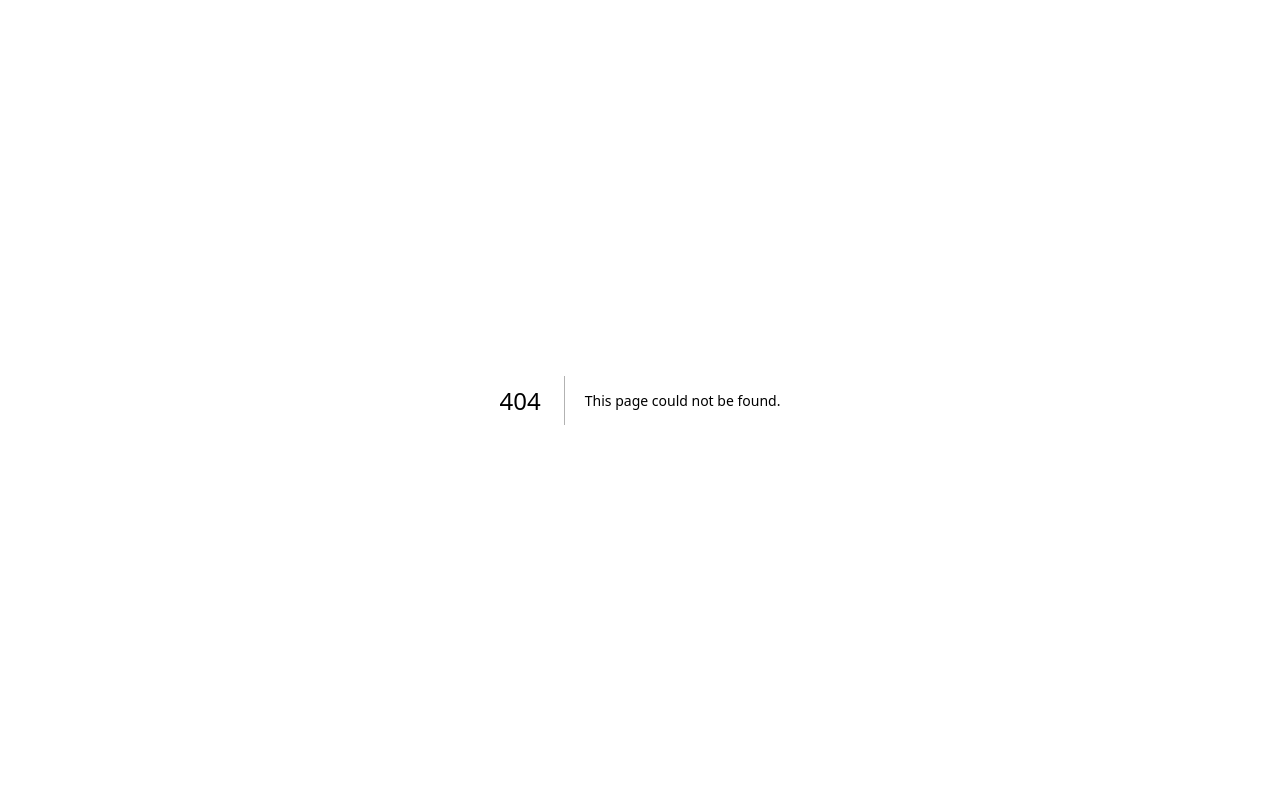
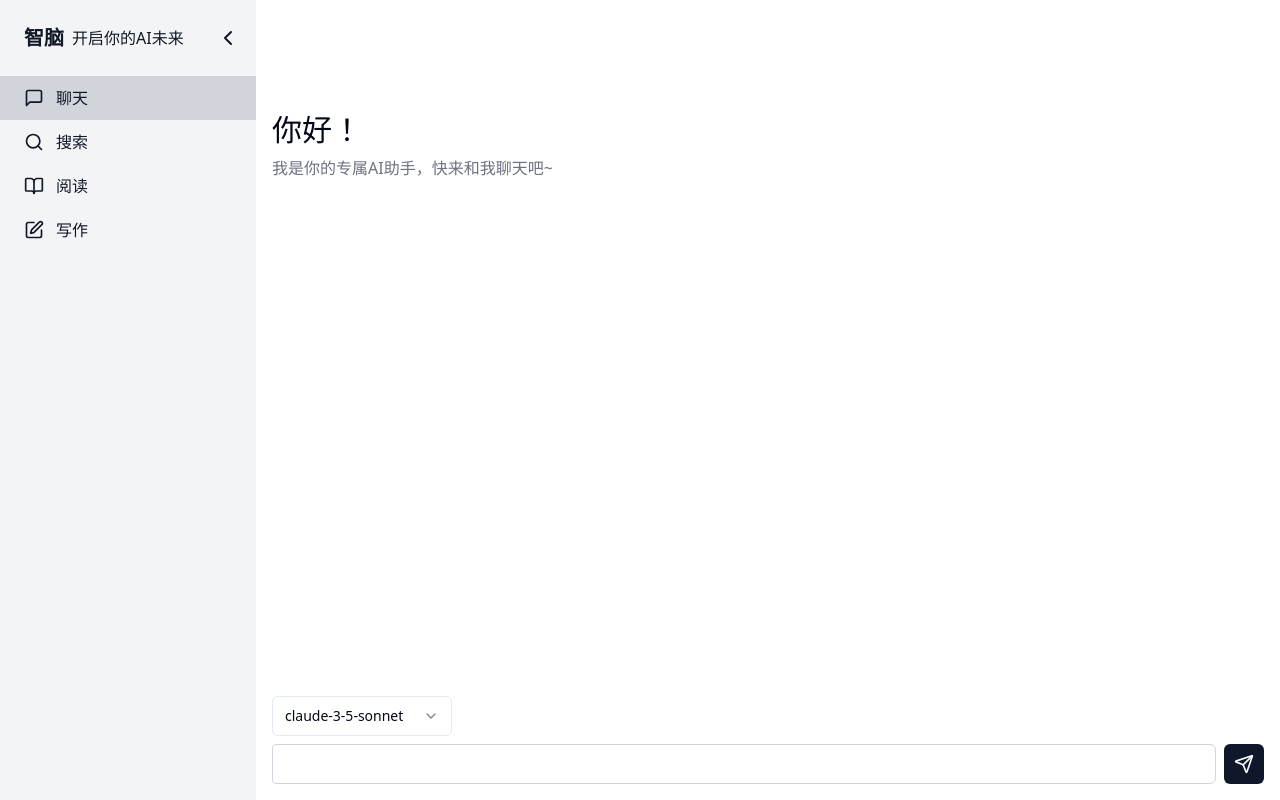
Before and after one commit to mengjian-github/brainhub-web, a Next.js app: page /main/chat in a window 1280 px wide. Before the commit this address had no page. Built offline with nearby package versions, Linux system fonts and the light colour scheme.

Commit message:
chore: Update sidebar component to use selected item state

```diff
--- /dev/null
+++ b/app/main/chat/page.tsx
@@ -0,0 +1,7 @@
+"use client";
+
+import Chat from "@/components/chat";
+
+export default function Home() {
+  return <Chat />;
+}
--- /dev/null
+++ b/app/main/layout.tsx
@@ -0,0 +1,41 @@
+"use client";
+
+import { useRouter } from "next/navigation";
+import Sidebar from "@/components/sidebar";
+import { useEffect, useState } from "react";
+
+export default function MainLayout({
+  children,
+}: Readonly<{
+  children: React.ReactNode;
+}>) {
+  const [isOpen, setIsOpen] = useState(false);
+  const router = useRouter();
+
+  useEffect(() => {
+    setIsOpen(window.innerWidth >= 640);
+  }, []);
+
+  const toggleSidebar = () => {
+    setIsOpen(!isOpen);
+  };
+
+  return (
+    <div className="flex min-h-screen">
+      <Sidebar
+        onSelectItem={(item) => {
+          router.push(item);
+        }}
+        isOpen={isOpen}
+        toggleSidebar={toggleSidebar}
+      />
+      <main
+        className={`flex-1 flex flex-col items-center justify-between p-4 transition-all duration-300 ${
+          isOpen ? "md:ml-64" : "ml-0"
+        }`}
+      >
+        {children}
+      </main>
+    </div>
+  );
+}
--- /dev/null
+++ b/app/main/page.tsx
@@ -0,0 +1,7 @@
+"use client";
+
+import Chat from "@/components/chat";
+
+export default function Main() {
+  return <Chat />;
+}
--- /dev/null
+++ b/app/main/read/page.tsx
@@ -0,0 +1,5 @@
+"use client";
+
+export default function Read() {
+  return "敬请期待";
+}
--- /dev/null
+++ b/app/main/search/page.tsx
@@ -0,0 +1,5 @@
+"use client";
+
+export default function Search() {
+  return "敬请期待";
+}
--- /dev/null
+++ b/app/main/write/page.tsx
@@ -0,0 +1,5 @@
+"use client";
+
+export default function Write() {
+  return "敬请期待";
+}
--- a/app/page.tsx
+++ b/app/page.tsx
@@ -1,36 +1,3 @@
-"use client";
-
-import Chat from "@/components/chat";
-import Sidebar from "@/components/sidebar";
-import { useState, useEffect } from "react";
-
 export default function Home() {
-  const [selectedItem, setSelectedItem] = useState("chat");
-  const [isOpen, setIsOpen] = useState(false);
-
-  useEffect(() => {
-    setIsOpen(window.innerWidth >= 640);
-  }, []);
-
-  const toggleSidebar = () => {
-    setIsOpen(!isOpen);
-  };
-
-  return (
-    <div className="flex min-h-screen">
-      <Sidebar
-        selectedItem={selectedItem}
-        onSelectItem={setSelectedItem}
-        isOpen={isOpen}
-        toggleSidebar={toggleSidebar}
-      />
-      <main
-        className={`flex-1 flex flex-col items-center justify-between p-4 transition-all duration-300 ${
-          isOpen ? "md:ml-64" : "ml-0"
-        }`}
-      >
-        <Chat />
-      </main>
-    </div>
-  );
+  return null;
 }
--- a/components/sidebar/index.tsx
+++ b/components/sidebar/index.tsx
@@ -1,29 +1,42 @@
 "use client";
 
-import React from "react";
+import SidebarItem from "./sidebar-item";
+import { usePathname } from "next/navigation";
 import {
-  ChevronLeft,
-  ChevronRight,
   MessageSquare,
   Search,
   BookOpen,
   Edit,
+  ChevronLeft,
+  ChevronRight,
 } from "lucide-react";
-import SidebarItem from "./sidebar-item";
+
+interface SidebarItemType {
+  path: string;
+  itemName: string;
+  Icon: React.ComponentType;
+}
 
 interface SidebarProps {
-  selectedItem: string;
   onSelectItem: (item: string) => void;
   isOpen: boolean;
   toggleSidebar: () => void;
 }
 
+const sidebarItems: SidebarItemType[] = [
+  { path: "/main/chat", itemName: "聊天", Icon: MessageSquare },
+  { path: "/main/search", itemName: "搜索", Icon: Search },
+  { path: "/main/read", itemName: "阅读", Icon: BookOpen },
+  { path: "/main/write", itemName: "写作", Icon: Edit },
+];
+
 const Sidebar: React.FC<SidebarProps> = ({
-  selectedItem,
   onSelectItem,
   isOpen,
   toggleSidebar,
 }) => {
+  const pathname = usePathname();
+
   return (
     <div className="flex">
       <div
@@ -41,30 +54,16 @@ const Sidebar: React.FC<SidebarProps> = ({
           </button>
         </div>
         <nav>
-          <SidebarItem
-            selectedItem={selectedItem}
-            itemName="聊天"
-            onSelectItem={onSelectItem}
-            Icon={MessageSquare}
-          />
-          <SidebarItem
-            selectedItem={selectedItem}
-            itemName="搜索"
-            onSelectItem={onSelectItem}
-            Icon={Search}
-          />
-          <SidebarItem
-            selectedItem={selectedItem}
-            itemName="阅读"
-            onSelectItem={onSelectItem}
-            Icon={BookOpen}
-          />
-          <SidebarItem
-            selectedItem={selectedItem}
-            itemName="写作"
-            onSelectItem={onSelectItem}
-            Icon={Edit}
-          />
+          {sidebarItems.map(({ path, itemName, Icon }: SidebarItemType) => (
+            <SidebarItem
+              key={path}
+              active={pathname === path}
+              itemName={itemName}
+              path={path}
+              onSelectItem={onSelectItem}
+              Icon={Icon}
+            />
+          ))}
         </nav>
       </div>
       <button
--- a/components/sidebar/sidebar-item.tsx
+++ b/components/sidebar/sidebar-item.tsx
@@ -1,25 +1,27 @@
 import React from "react";
 
 interface SidebarItemProps {
-  selectedItem: string;
+  active: boolean;
   itemName: string;
+  path: string;
   onSelectItem: (item: string) => void;
   Icon: React.ComponentType<React.SVGProps<SVGSVGElement>>;
 }
 
 const SidebarItem: React.FC<SidebarItemProps> = ({
-  selectedItem,
+  active,
   itemName,
   onSelectItem,
+  path,
   Icon,
 }) => {
   return (
     <a
       href="#"
       className={`flex items-center py-2.5 px-6 hover:bg-gray-200 ${
-        selectedItem === itemName ? "bg-gray-300" : ""
+        active ? "bg-gray-300" : ""
       }`}
-      onClick={() => onSelectItem(itemName)}
+      onClick={() => onSelectItem(path)}
     >
       <Icon className="w-5 h-5 mr-3" />
       {itemName}
--- a/next.config.mjs
+++ b/next.config.mjs
@@ -1,7 +1,18 @@
 import { setupDevPlatform } from "@cloudflare/next-on-pages/next-dev";
 
 /** @type {import('next').NextConfig} */
-const nextConfig = {};
+const nextConfig = {
+  async redirects() {
+    return [
+      // Basic redirect
+      {
+        source: "/",
+        destination: "/main/chat",
+        permanent: true,
+      },
+    ];
+  },
+};
 
 if (process.env.NODE_ENV === "development") {
   await setupDevPlatform();
```
